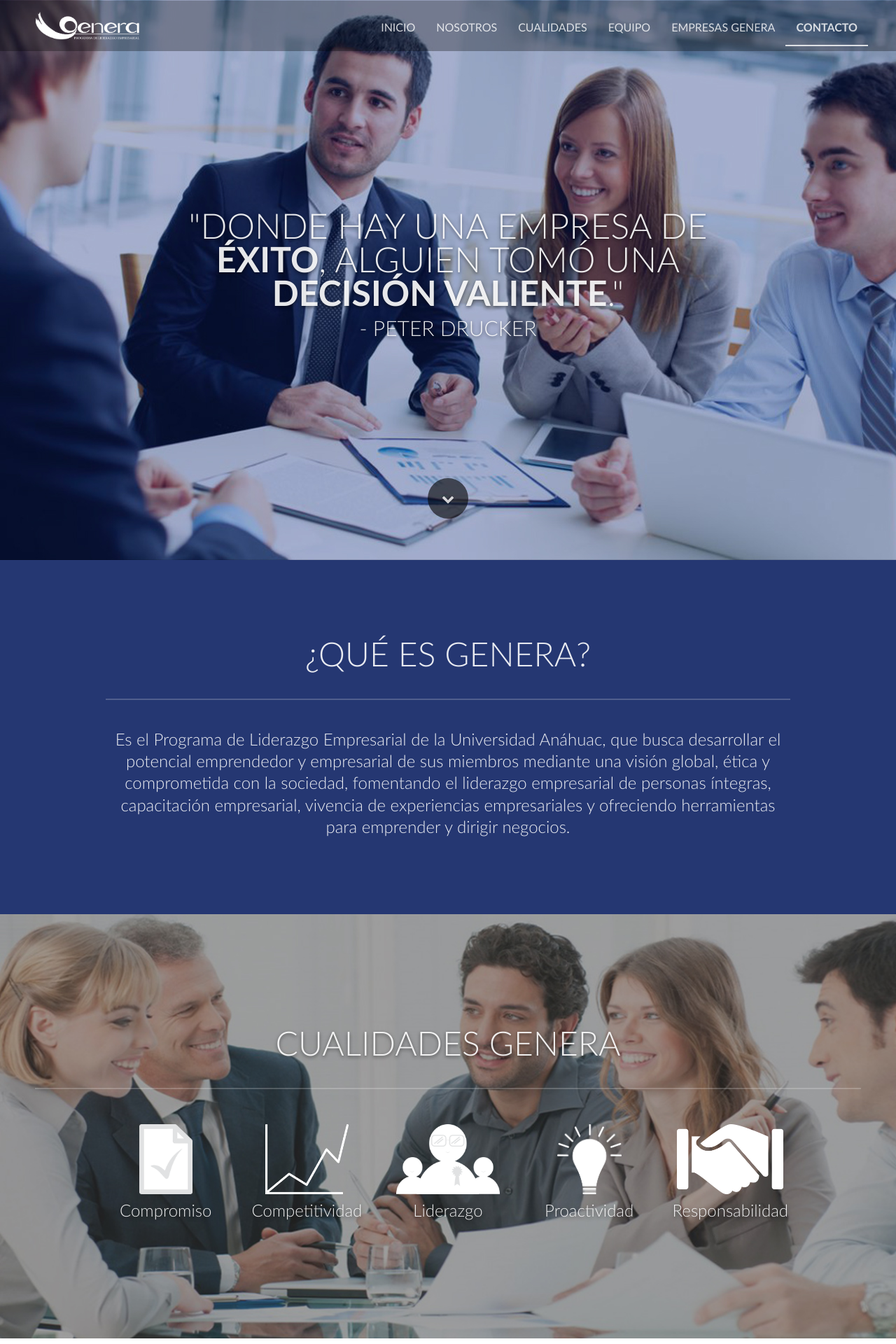
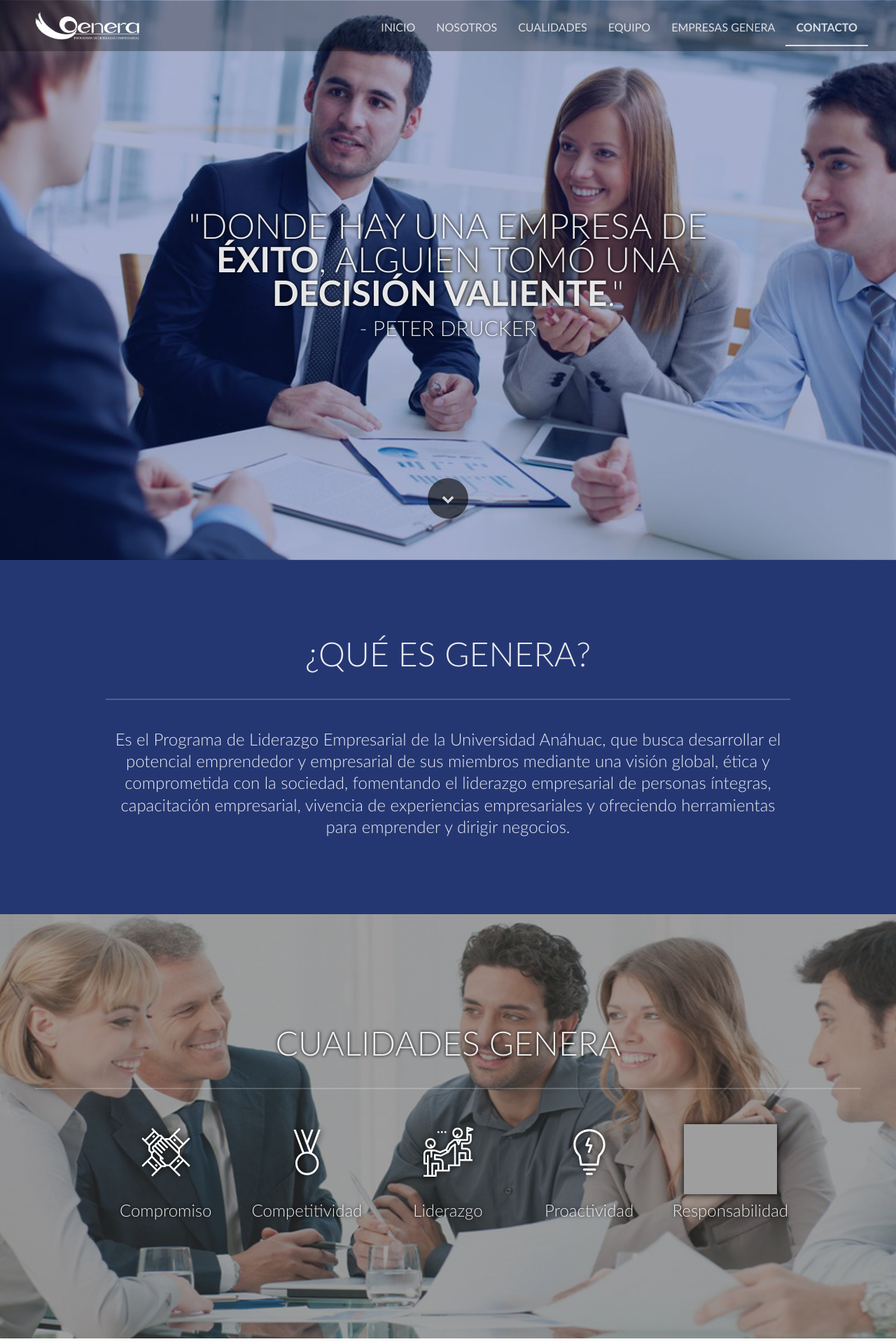
Before and after one commit to PeterCP/Genera-Landing, a PHP site: page /index.html in a window 1280 px wide. Shown: the top 1920 px of the page at 70% size. Run offline with PHP 8.4, Linux system fonts and the light colour scheme; some libraries are stand-ins or nearby versions; grey boxes are pictures that could not be loaded.

Commit message:
Replaced images in #qualities with .svg files and added shadows for the images.

```diff
--- a/css/style.css
+++ b/css/style.css
@@ -19,6 +19,13 @@ h1 {
 }
 .img-white {
     -webkit-filter: grayscale(1) brightness(0) invert(1) saturate(1);
+}
+.lg-text-shadow {
+    text-shadow: 0px 0px 5px #000;
+}
+.lg-img-shadow {
+    -webkit-filter: drop-shadow(0px 0px 5px #000);
+    filter: drop-shadow(0px 0px 5px #000);
 }
 
 /* Navbar */
--- a/index.html
+++ b/index.html
@@ -78,12 +78,12 @@
                 <div class="v-center">
                     <div class="vc-content row">
                         <div class="col-sm-12 col-md-10 col-md-offset-1 col-lg-8 col-lg-offset-2">
-                            <h1 class="text-center lg-shadow text-uppercase">
+                            <h1 class="text-center lg-text-shadow text-uppercase">
                                 "Donde hay una empresa de
                                 <strong>éxito</strong>, alguien tomó una
                                 <strong>decisión valiente</strong>."
                             </h1>
-                            <h3 class="text-center mg-lg lg-shadow text-uppercase">
+                            <h3 class="text-center mg-lg lg-text-shadow text-uppercase">
                                 - Peter Drucker
                             </h3>
                         </div>
@@ -122,7 +122,7 @@
                 <div class="container bloc-xl">
                     <div class="row">
                         <div class="col-sm-12">
-                            <h1 class="text-center tc-white lg-shadow mg-md text-uppercase">
+                            <h1 class="text-center tc-white lg-text-shadow mg-md text-uppercase">
                                 Cualidades Genera
                             </h1>
                             <div class="divider-h">
@@ -132,32 +132,37 @@
                     </div>
                     <div class="row voffset">
                         <div class="col-lg-2 col-lg-offset-1 col-sm-4">
-                            <img src="img/qualities/commitment.png" class="align-center"/>
-                            <h3 class="text-center mg-md tc-white lg-shadow">
+                            <!-- <img src="img/qualities/commitment.png" class="align-center img-white"/> -->
+                            <img src="img/qualities/commitment.svg" class="align-center lg-img-shadow"/>
+                            <h3 class="text-center mg-md tc-white lg-text-shadow">
                                 Compromiso
                             </h3>
                         </div>
                         <div class="col-lg-2 col-sm-4">
-                            <img src="img/qualities/competitivity.png" class="align-center"/>
-                            <h3 class="text-center mg-md tc-white lg-shadow">
+                            <!-- <img src="img/qualities/competitivity.png" class="align-center img-white"/> -->
+                            <img src="img/qualities/competitivity.svg" class="align-center lg-img-shadow"/>
+                            <h3 class="text-center mg-md tc-white lg-text-shadow">
                                 Competitividad
                             </h3>
                         </div>
                         <div class="col-lg-2 col-sm-4">
-                            <img src="img/qualities/leadership.png" class="align-center"/>
-                            <h3 class="text-center mg-md tc-white lg-shadow">
+                            <!-- <img src="img/qualities/leadership.png" class="align-center img-white"/> -->
+                            <img src="img/qualities/leadership.svg" class="align-center lg-img-shadow"/>
+                            <h3 class="text-center mg-md tc-white lg-text-shadow">
                                 Liderazgo
                             </h3>
                         </div>
                         <div class="col-lg-2 col-lg-offset-0 col-sm-4 col-sm-offset-2">
-                            <img src="img/qualities/proactivity.png" class="align-center"/>
-                            <h3 class="text-center mg-md tc-white lg-shadow">
+                            <!-- <img src="img/qualities/proactivity.png" class="align-center img-white"/> -->
+                            <img src="img/qualities/proactivity.svg" class="align-center lg-img-shadow"/>
+                            <h3 class="text-center mg-md tc-white lg-text-shadow">
                                 Proactividad
                             </h3>
                         </div>
                         <div class="col-lg-2 col-sm-4">
-                            <img src="img/qualities/responsibility.png" class="align-center"/>
-                            <h3 class="text-center mg-md tc-white lg-shadow">
+                            <!-- <img src="img/qualities/responsibility.png" class="align-center img-white"/> -->
+                            <img src="img/qualities/responsibility.svg" class="align-center lg-img-shadow"/>
+                            <h3 class="text-center mg-md tc-white lg-text-shadow">
                                 Responsabilidad
                             </h3>
                         </div>
@@ -217,7 +222,7 @@
                                 </div>
                                 <div class="media-body">
                                     <h2 class="media-heading">Luis Jiménez</h2>
-                                    <h4>Operaciones</h4>
+                                    <h4>Director de Operaciones</h4>
                                 </div>
                             </div>
                         </div>
@@ -228,7 +233,7 @@
                                 </div>
                                 <div class="media-body">
                                     <h2 class="media-heading">Xavier Evía</h2>
-                                    <h4>Proyectos Especiales</h4>
+                                    <h4>Director de Proyectos Especiales</h4>
                                 </div>
                             </div>
                         </div>
@@ -239,7 +244,7 @@
                                 </div>
                                 <div class="media-body">
                                     <h2 class="media-heading">Patricia Alonso</h2>
-                                    <h4>Finanzas</h4>
+                                    <h4>Directora de Finanzas</h4>
                                 </div>
                             </div>
                         </div>
@@ -250,7 +255,7 @@
                                 </div>
                                 <div class="media-body">
                                     <h2 class="media-heading">Lorenzo Ricci</h2>
-                                    <h4>Marketing</h4>
+                                    <h4>Director de Marketing</h4>
                                 </div>
                             </div>
                         </div>
@@ -261,7 +266,7 @@
                                 </div>
                                 <div class="media-body">
                                     <h2 class="media-heading">Karla Guzmán</h2>
-                                    <h4>Comunicación</h4>
+                                    <h4>Directora de Comunicación</h4>
                                 </div>
                             </div>
                         </div>
@@ -272,7 +277,7 @@
                                 </div>
                                 <div class="media-body">
                                     <h2 class="media-heading">Daniel Sequera</h2>
-                                    <h4>Legal</h4>
+                                    <h4>Director Legal</h4>
                                 </div>
                             </div>
                         </div>
@@ -283,7 +288,7 @@
                                 </div>
                                 <div class="media-body">
                                     <h2 class="media-heading">Mariela Hernández</h2>
-                                    <h4>Tecnología</h4>
+                                    <h4>Directora de Tecnología</h4>
                                 </div>
                             </div>
                         </div>
@@ -294,7 +299,7 @@
                                 </div>
                                 <div class="media-body">
                                     <h2 class="media-heading">Christopher Holder</h2>
-                                    <h4>Recursos Humanos</h4>
+                                    <h4>Director de Recursos Humanos</h4>
                                 </div>
                             </div>
                         </div>
@@ -309,7 +314,7 @@
                 <div class="container bloc-xl">
                     <div class="row">
                         <div class="col-sm-12">
-                            <h1 class="text-center lg-shadow mg-md text-uppercase">
+                            <h1 class="text-center lg-text-shadow mg-md text-uppercase">
                                 Empresas Miembros Genera
                             </h1>
                             <div class="divider-h">
@@ -379,6 +384,17 @@
                             </h3>
                         </div>
                     </div>
+                    <div class="row">
+                        <div class="col-sm-12">
+                            <div class="divider-h">
+                                <span class="divider"></span>
+                            </div>
+                            <a href="https://maps.google.com/?saddr=Current+Location&daddr=21.1111717,-89.6110375">
+                                <img src="https://maps.googleapis.com/maps/api/staticmap?center=21.1111717,-89.6110375&zoom=13&size=1024x150&scale=2&markers=color:red%7C21.1111717,-89.6110375&key=AIzaSyCuc4lw3MRhVtR9v7QxIdkuqjTvxOoDBBU"
+                                    class="img-responsive" alt="Mapa: Universidad Anáhuac Mayab" />
+                            </a>
+                        </div>
+                    </div>
                 </div>
             </div>
             <!-- contact END -->
@@ -402,7 +418,8 @@
                         <div id="col-info" class="col-sm-4">
                             <p class="text-center">
                                 Km. 15.5 Carretera Mérida - Progreso <br>
-                                Mérida, Yucatán, México C.P. 97310
+                                Mérida, Yucatán, México C.P. 97310 <br>
+                                (999) 942 4800
                             </p>
                             <p class="social">
                                 <a href="https://www.facebook.com/Genera-An%C3%A1huac-Mayab-558686127628670">
```
Also changed, not shown: img/qualities/commitment.png (deleted), img/qualities/commitment.svg (added), img/qualities/competitivity.png (deleted), img/qualities/competitivity.svg (added), img/qualities/leadership.png (deleted), img/qualities/leadership.svg (added), img/qualities/proactivity.png (deleted), img/qualities/proactivity.svg (added), img/qualities/responsibility.png (deleted), img/qualities/responsibility.svg (added).
